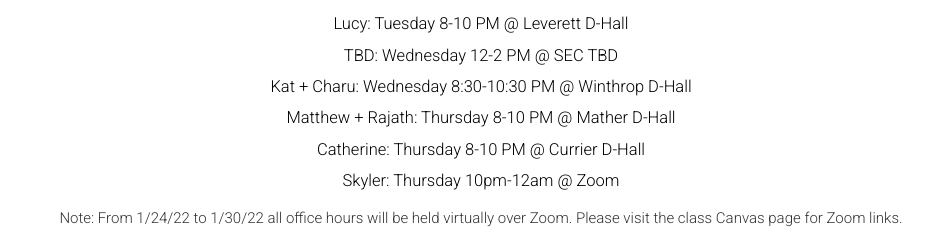
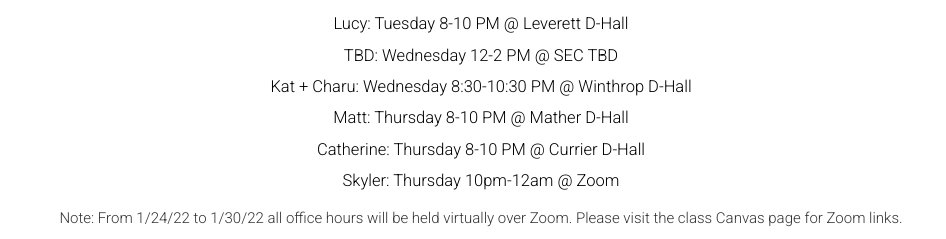
Before and after one commit to harvard-ml-courses/cs181-web, a Jekyll site: the page built from officehours.html, in a window 1280 px wide. Shown: the part 237-476 px from the top of the page, without its empty margins (159-1105 px from the left). Built offline with Jekyll 4.4.1, drawn with Linux system fonts in a browser that asks for light colours; grey boxes are pictures that could not be loaded.

Commit message:
Update OH page

```diff
--- a/officehours.html
+++ b/officehours.html
@@ -16,7 +16,7 @@
       Kat + Charu: Wednesday 8:30-10:30 PM @ Winthrop D-Hall
     </li>
     <li>
-      Matthew + Rajath: Thursday 8-10 PM @ Mather D-Hall
+      Matt: Thursday 8-10 PM @ Mather D-Hall
     </li>
     <li>
       Catherine: Thursday 8-10 PM @ Currier D-Hall
```
